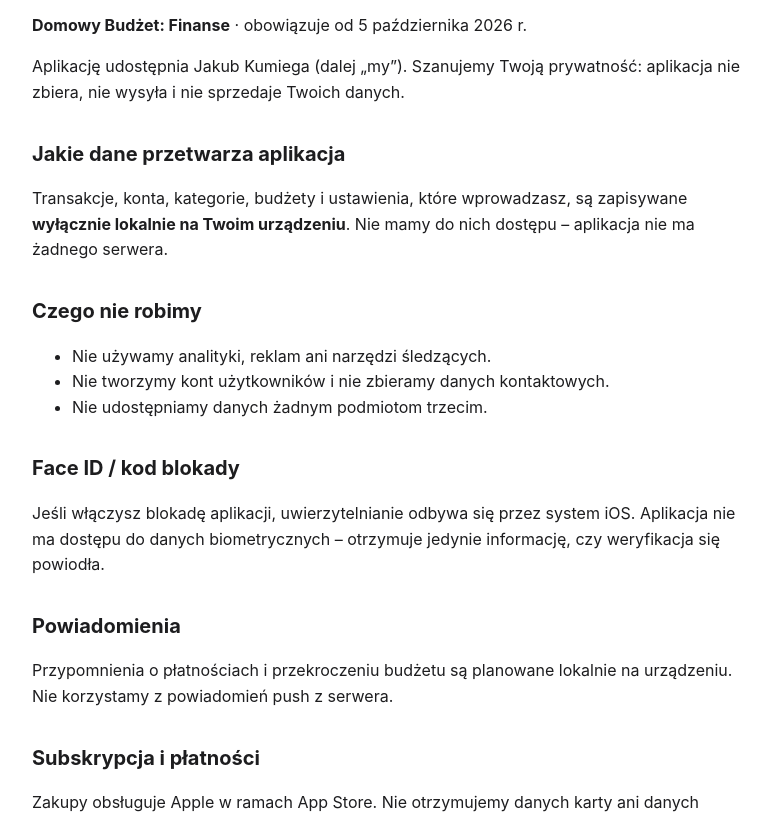
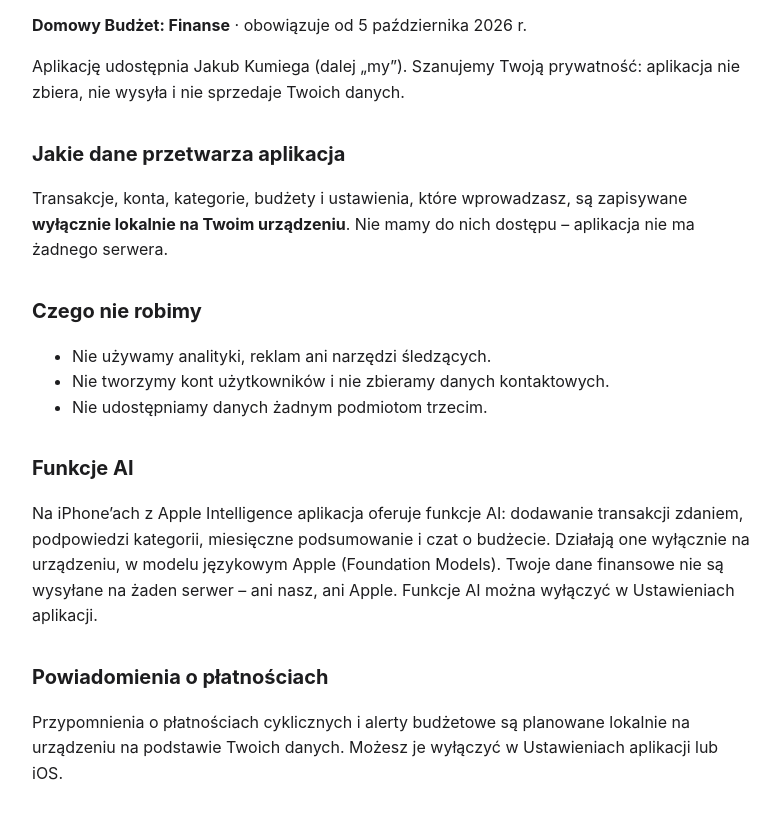
Before and after one commit to kumi20/budzet-domowy-legal, a plain HTML site: page privacy.html in a window 1280 px wide. Shown: the part 143-957 px from the top of the page, without its empty margins (248-1028 px from the left). Drawn offline with Linux system fonts and the light colour scheme.

Commit message:
Describe on-device AI features and payment reminders in the privacy policy

```diff
--- a/privacy.html
+++ b/privacy.html
@@ -11,6 +11,10 @@
 <li>Nie tworzymy kont użytkowników i nie zbieramy danych kontaktowych.</li>
 <li>Nie udostępniamy danych żadnym podmiotom trzecim.</li>
 </ul>
+<h2>Funkcje AI</h2>
+<p>Na iPhone’ach z Apple Intelligence aplikacja oferuje funkcje AI: dodawanie transakcji zdaniem, podpowiedzi kategorii, miesięczne podsumowanie i czat o budżecie. Działają one wyłącznie na urządzeniu, w modelu językowym Apple (Foundation Models). Twoje dane finansowe nie są wysyłane na żaden serwer – ani nasz, ani Apple. Funkcje AI można wyłączyć w Ustawieniach aplikacji.</p>
+<h2>Powiadomienia o płatnościach</h2>
+<p>Przypomnienia o płatnościach cyklicznych i alerty budżetowe są planowane lokalnie na urządzeniu na podstawie Twoich danych. Możesz je wyłączyć w Ustawieniach aplikacji lub iOS.</p>
 <h2>Face ID / kod blokady</h2>
 <p>Jeśli włączysz blokadę aplikacji, uwierzytelnianie odbywa się przez system iOS. Aplikacja nie ma dostępu do danych biometrycznych – otrzymuje jedynie informację, czy weryfikacja się powiodła.</p>
 <h2>Powiadomienia</h2>
@@ -32,6 +36,8 @@
 <p>The app is provided by Jakub Kumiega ("we"). The app does not collect, transmit or sell your data.</p>
 <h2>Data the app processes</h2><p>Transactions, accounts, categories, budgets and settings you enter are stored <strong>only locally on your device</strong>. We have no access to them – the app has no server.</p>
 <h2>What we don't do</h2><ul><li>No analytics, advertising or tracking tools.</li><li>No user accounts and no contact data collection.</li><li>No sharing of data with any third parties.</li></ul>
+<h2>AI features</h2>
+<p>On iPhones with Apple Intelligence the app offers AI features: adding a transaction from a sentence, category suggestions, a monthly summary and a budget chat. They run entirely on your device using Apple's on-device language model (Foundation Models). Your financial data is never sent to any server – ours or Apple's. You can turn AI features off in the app's Settings.</p>
 <h2>Face ID / passcode</h2><p>If you enable App Lock, authentication is handled by iOS. The app never accesses biometric data – it only learns whether verification succeeded.</p>
 <h2>Notifications</h2><p>Payment and budget reminders are scheduled locally on your device. No server push notifications are used.</p>
 <h2>Subscriptions and payments</h2><p>Purchases are processed by Apple through the App Store. We receive no card or billing details. See <a href="https://www.apple.com/legal/privacy/">Apple's Privacy Policy</a>.</p>
```
